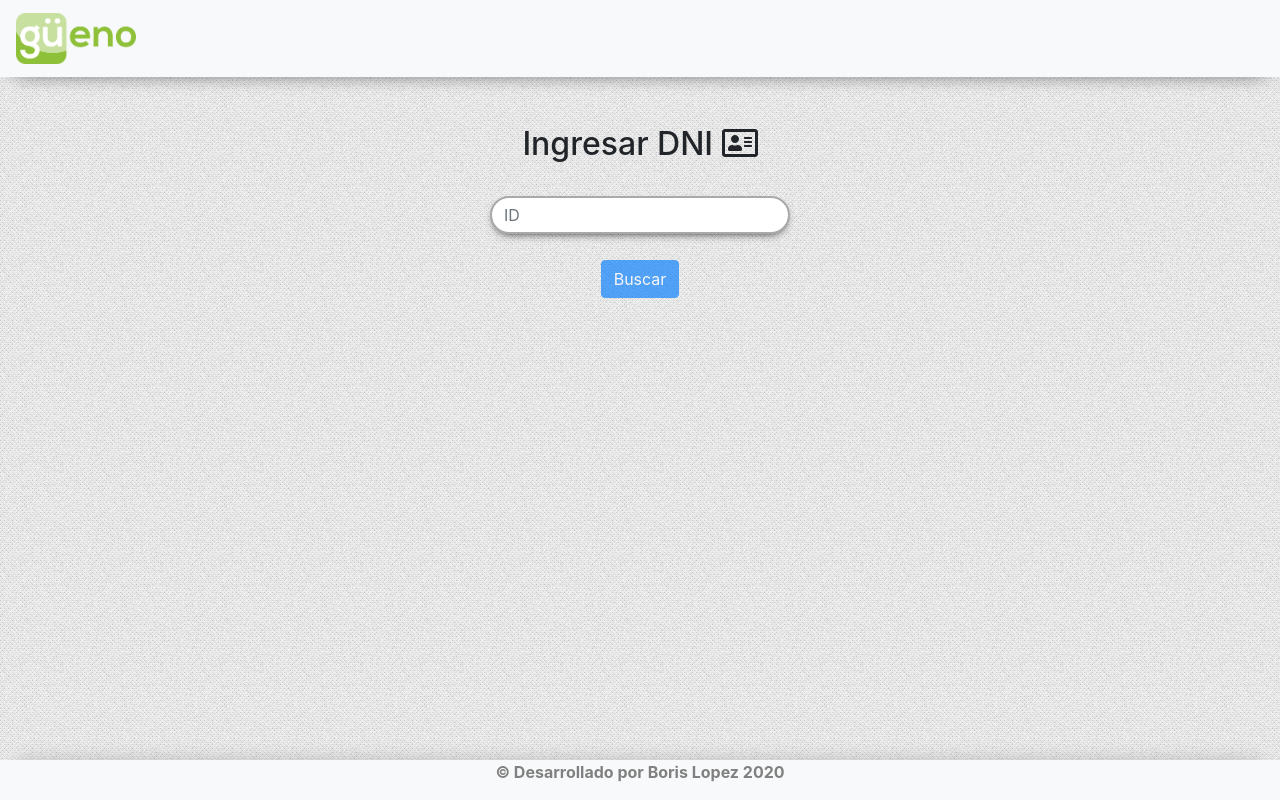
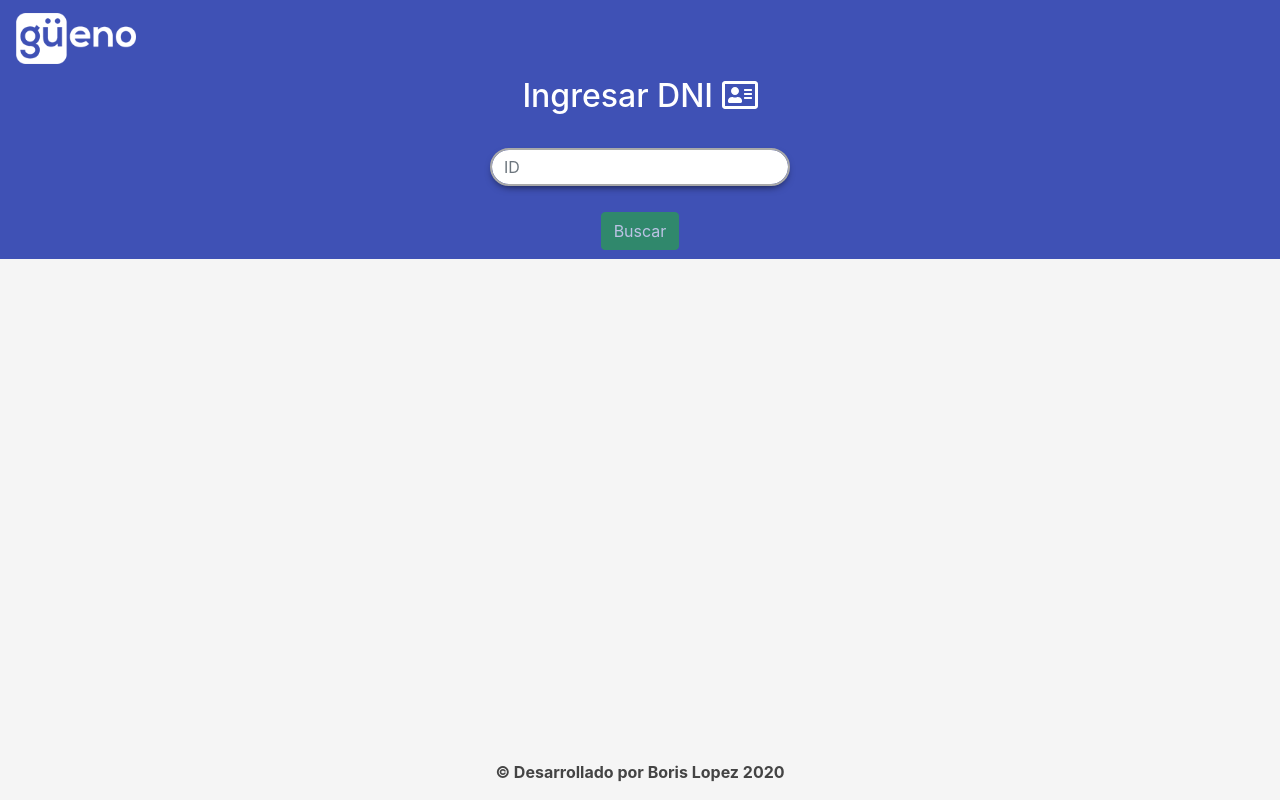
Before and after one commit to borizz1414/frontend_gueno, an Angular app: page /#/home in a window 1280 px wide. Built offline with nearby package versions, Linux system fonts and the light colour scheme.

Commit message:
Deploy mejora diseño

```diff
--- a/src/app/app.component.html
+++ b/src/app/app.component.html
@@ -1,6 +1,6 @@
 
 <app-header></app-header>
-<div class="container mt-5">
+
 <router-outlet></router-outlet>
-</div>
+
 <app-footer></app-footer>
--- a/src/app/components/about/about.component.html
+++ b/src/app/components/about/about.component.html
@@ -1,4 +1,5 @@
-<div class="jumbotron jumbotron-fluid animated fadeIn">
+<div class="content-about">
+  <div class="jumbotron jumbotron-fluid animated fadeIn mt-3 ">
   <div class="container">
     <div class="img-about">
     <img src="assets/img/bl-letras.png" alt="" width="300">
@@ -16,3 +17,4 @@
       codigo <i class="fab fa-github"></i></a></p>
   </div>
 </div>
+</div>
--- a/src/app/components/body/body.component.html
+++ b/src/app/components/body/body.component.html
@@ -1,26 +1,28 @@
-<div class="container-fluid">
+<div class="container-fluid content-body">
+
 <div class="row">
   <div class="col-sm-12 col-md-12 animated fadeIn Fast">
     <div class="col d-flex  justify-content-center">
-      <h2>Ingresar DNI <i class="far fa-address-card"></i></h2>
+      <h2 [ngStyle]="{color: 'white'}">Ingresar DNI <i class="far fa-address-card"></i></h2>
     </div>
 <div class="col d-flex  justify-content-center mt-3">
 <form  #formDni="ngForm" id="form-dni" (ngSubmit)="OnSubmit(formDni)">
 
   <label for="dni" id="label-input" ><i class="fas fa-times mr-2" [ngStyle]="{'color': 'rgb(247, 93, 100)' }" id="x-icon"></i><i class="fas fa-check mr-2" id="check-icon" [ngStyle]="{'color':'#44bb47'}" ></i><input type="number" min="0" id="input_dni" class="form-control" name="dni"  #cuit="ngModel" [(ngModel)]='id'  placeholder="ID" required></label>
-<input type="submit" value="Buscar" class="btn btn-primary" [disabled]="!formDni.form.valid">
+<input type="submit" value="Buscar" class="btn btn-success" [disabled]="!formDni.form.valid">
 </form>
+</div>
+
+  </div>
+
+
+</div>
+
 </div>
 <div class="load animated fadeIn" *ngIf="load">
   <div class="lds-dual-ring"></div>
   <b>Buscando...</b>
 </div>
-  </div>
-
-
-</div>
-
-
 <!-- Card -->
 
 <div class="card-alert mt-3 mb-5">
@@ -54,5 +56,3 @@
   No existe ningun usuario con ese (ID) <i class="fas fa-users-slash"></i>
 </div>
 </div>
-
-</div>
--- a/src/app/components/header/header.component.html
+++ b/src/app/components/header/header.component.html
@@ -1,16 +1,16 @@
 <nav class="navbar navbar-expand-lg navbar-light bg-light animated fadeIn">
   <a class="navbar-brand" href="#"><img src="assets/img/logo.png" width="120px" alt=""></a>
-  <button (click)="toggleCollapse()" class="navbar-toggler" type="button" >
-    <span class="navbar-toggler-icon"></span>
+  <button (click)="toggleCollapse()" class="navbar-toggler" type="button" [ngStyle]="{border: '1px solid #3F51B5'}" >
+    <i [ngStyle]="{color: 'white'}" class="fas fa-bars"></i>
   </button>
 
   <div class="collapse navbar-collapse animated fadeIn Fast" id="navbarSupportedContent" [ngStyle]="{display: toggle == true ? 'block' : 'none'}"  >
     <ul class="navbar-nav mr-auto">
       <li class="nav-item " routerLinkActive="active" >
-        <a class="nav-link" [routerLink]="['/home']" >Inicio</a>
+        <a class="nav-link" [ngStyle]="{color: 'white'}" [routerLink]="['/home']" >Inicio</a>
       </li>
       <li class="nav-item" routerLinkActive="active">
-        <a class="nav-link"  [routerLink]="['/descripcion']">Descripción</a>
+        <a class="nav-link" [ngStyle]="{color: 'white'}" [routerLink]="['/descripcion']">Descripción</a>
       </li>
 
     </ul>
--- a/src/styles.css
+++ b/src/styles.css
@@ -4,35 +4,51 @@ html {
   position: relative;
 }
 body{
-background: url('assets/img/pattern.png');
+background: #f5f5f5;
+padding: 0;
 }
 footer{
-       background-color: #f8f9fa;
+
   position: absolute;
   bottom: 0;
   width: 100%;
   display:flex;
   justify-content: center;
   height: 40px;
-  color: grey;
-  box-shadow: 0px -12px 20px -18px rgba(0,0,0,0.75);
+  color: #444;
+
+
 
 }
+.content-about{
+  display: flex;
+    justify-content: center;
+}
+
 .img-about{
   display: flex;
   justify-content: center;
   flex-direction: column;
   align-items: center;
 }
+.content-body{
+  background: #3F51B5;
+}
 .jumbotron{
-      border: 4px solid gray;
+      border: 4px solid #444;
     border-radius: 15px;
+      box-shadow: 0px 4px 8px -4px rgba(0,0,0,0.75);
 }
 .p-about{
   font-weight: 600;
 }
 .navbar{
-  box-shadow: 0px 10px 20px -15px rgba(0,0,0,0.75);
+   background: #3F51B5!important;
+
+}
+
+.nav-link a{
+  color:white;
 }
 #label-input{
   display: flex;
```
Also changed, not shown: src/assets/img/logo.png, 30 other files (tests, documents, lock files or other folders).
